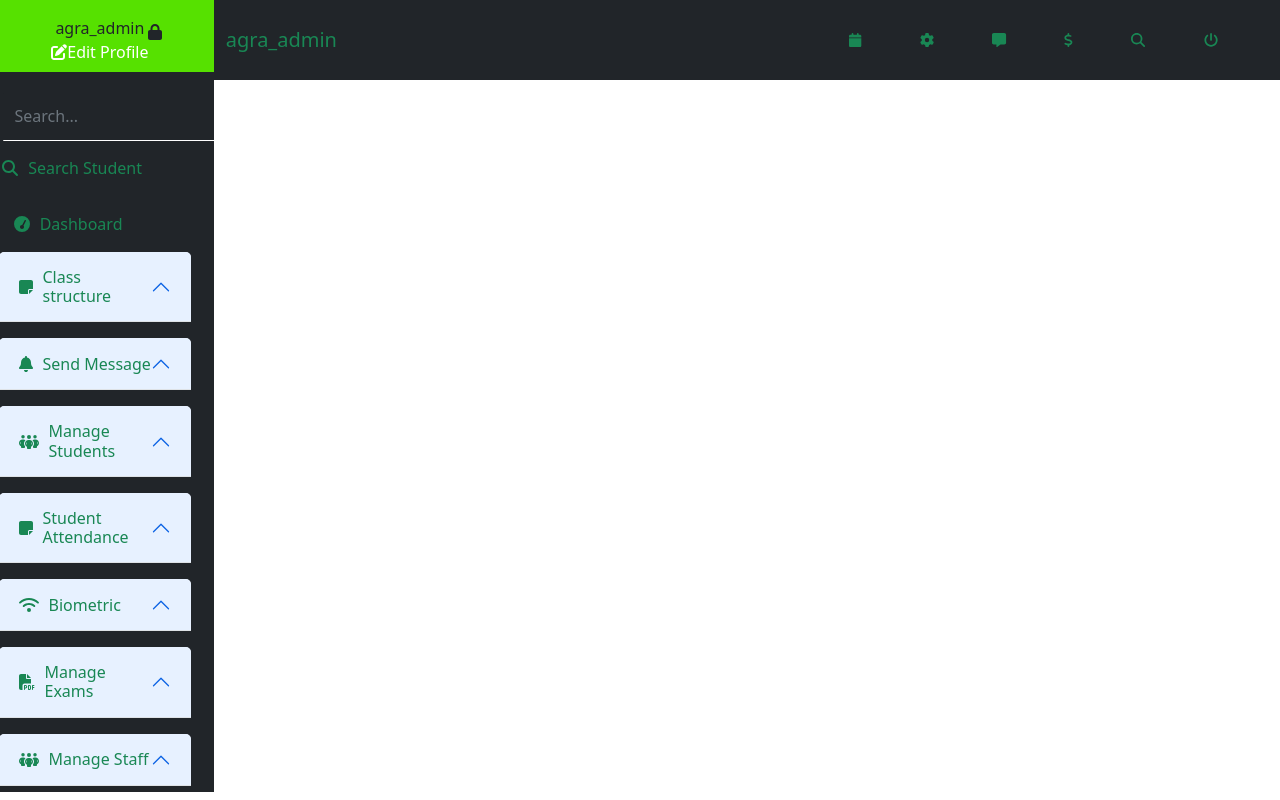
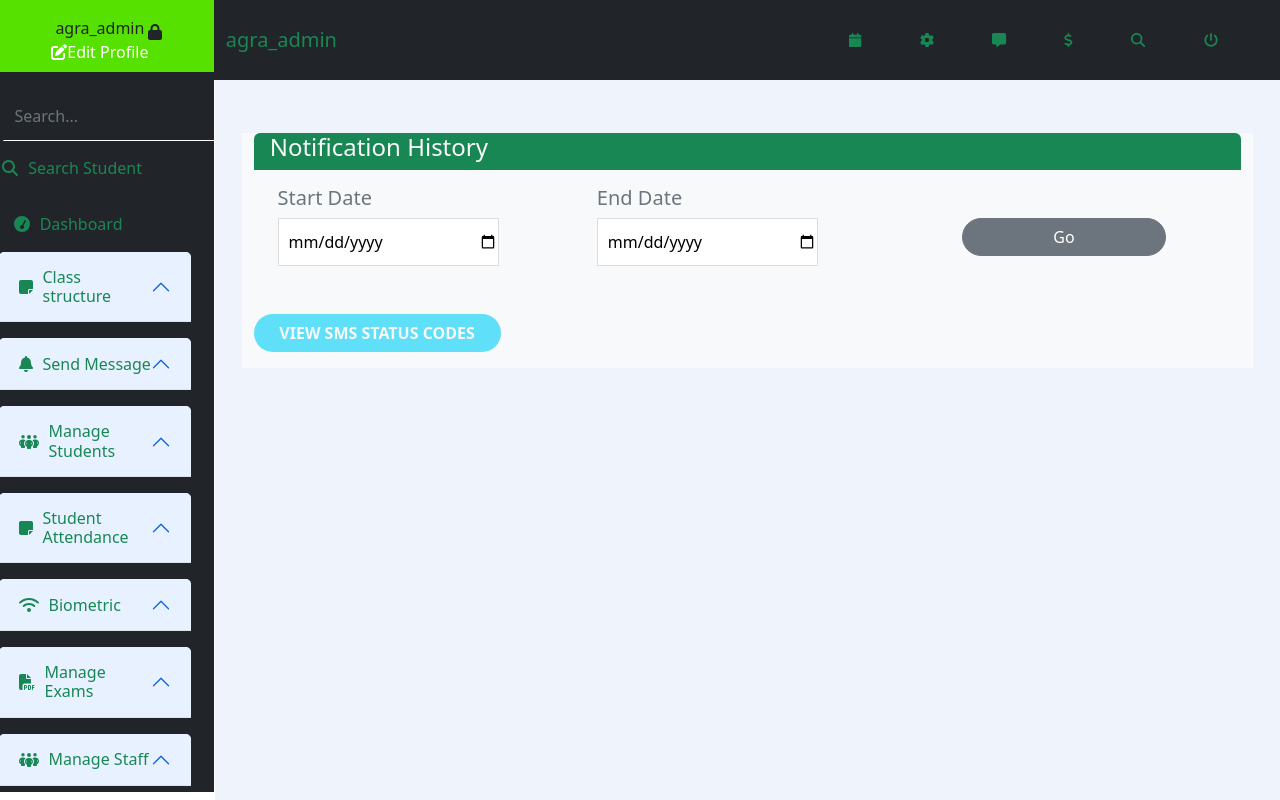
Before and after one commit to piyushshende/School-portal, a React (Create React App) app: page /Send_Message/View_History in a window 1280 px wide. Built offline with nearby package versions, Linux system fonts and the light colour scheme.

Commit message:
Implemented View history UI

```diff
--- a/src/App.js
+++ b/src/App.js
@@ -15,6 +15,7 @@ import Individualstudents from './components/Send Message/Individualstudents/Ind
 import Wholestaff from './components/Send Message/Wholestaff/Wholestaff';
 import Department from './components/Send Message/Department/Department';
 import Individualstaff from './components/Send Message/Individualstaff/Individualstaff';
+import Viewhistory from './components/Send Message/Viewhistory/Viewhistory';
 
 function App() {
   return (
@@ -35,7 +36,7 @@ function App() {
         <Route path="/Send_Message/Whole_Staff" element={<Wholestaff/>}/>
         <Route path="/Send_Message/Department" element={<Department/>}/>
         <Route path="/Send_Message/Individual_Staff" element={<Individualstaff/>}/>
-        <Route path="" element/>
+        <Route path="/Send_Message/View_History" element = {<Viewhistory/>}/>
         <Route path="" element/>
         <Route path="" element/>
         <Route path="" element/>
--- a/src/components/ERP/common/Sidebar.js
+++ b/src/components/ERP/common/Sidebar.js
@@ -78,7 +78,7 @@ const Sidebar = () => {
                                                         <li class="mt-3"><Link to="/Send_Message/Whole_Staff"><a class="accordion-item" href="#"><FontAwesomeIcon className="wid" />Whole Staff</a></Link></li>
                                                         <li class="mt-3"><Link to="/Send_Message/Department"><a class="accordion-item" href="#"><FontAwesomeIcon className="wid" />Department</a></Link></li>
                                                         <li class="mt-3"><Link to="/Send_Message/Individual_Staff"><a class="accordion-item" href="#"><FontAwesomeIcon className="wid" />Individual Staff</a></Link></li>
-                                                        <li class="mt-3"><Link to=""><a class="accordion-item" href="#"><FontAwesomeIcon className="wid" />View History</a></Link></li>
+                                                        <li class="mt-3"><Link to="/Send_Message/View_History"><a class="accordion-item" href="#"><FontAwesomeIcon className="wid" />View History</a></Link></li>
                                                     </ul>
                                                 </div>
                                             </div>
--- /dev/null
+++ b/src/components/Send Message/Viewhistory/Viewhistory.js
@@ -0,0 +1,30 @@
+import React from "react";
+
+const Viewhistory = ()=>{
+    return(
+        <React.Fragment>
+            <div className="commontoall">
+                <div className="container W-95 bg-light mb-5 pb-3">
+                    <div className="bg-success W-100 text-light d-flex align-items-start rounded-top">
+                        <h4 className="h4 mx-3">Notification History</h4>
+                    </div>
+                    <div className="mt-3 d-flex flex-column">
+                        <div className="row">
+                            <div className="col h5 text-secondary d-flex justify-content-start">Start Date</div>
+                            <div className="col h5 text-secondary d-flex justify-content-start">End Date</div>
+                            <div className="col h6 text-secondary"></div>
+                        </div>
+                        <div className="row">
+                            <div className="col text-secondary d-flex justify-content-start"><input type="date" className="w-75" /></div>
+                            <div className="col text-secondary d-flex justify-content-start"><input type="date" className="w-75"/></div>
+                            <div className="col text-secondary w-auto"><button className="btn btn-secondary h-auto rounded-pill">Go</button></div>
+                        </div>
+                        <div className="btn bg-lightinfo pe-none text-light fw-bolder w-25 mt-5 rounded-pill">VIEW SMS STATUS CODES</div>
+                    </div>
+                </div>
+            </div>
+        </React.Fragment>
+    )
+}
+
+export default Viewhistory;
```
